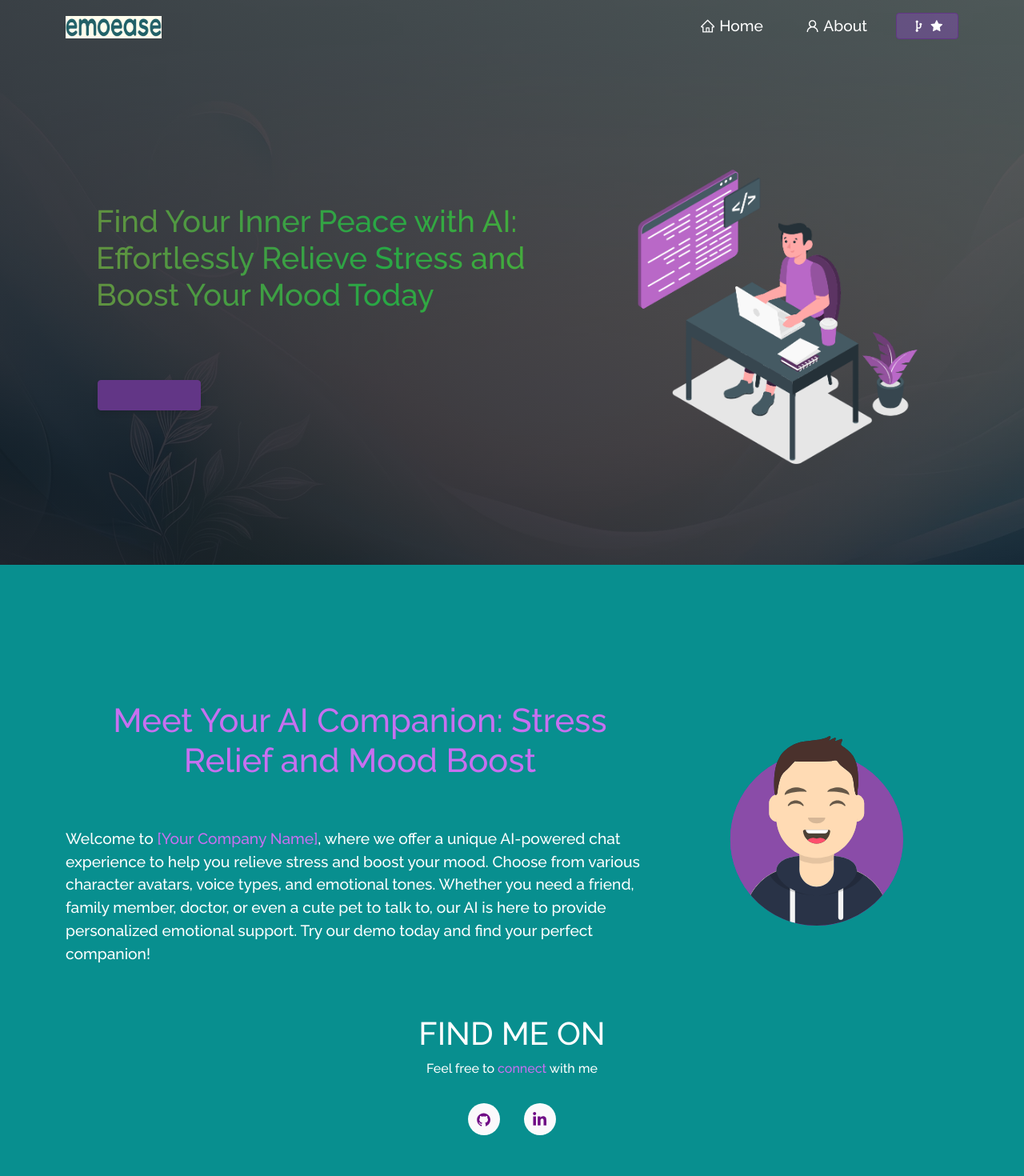
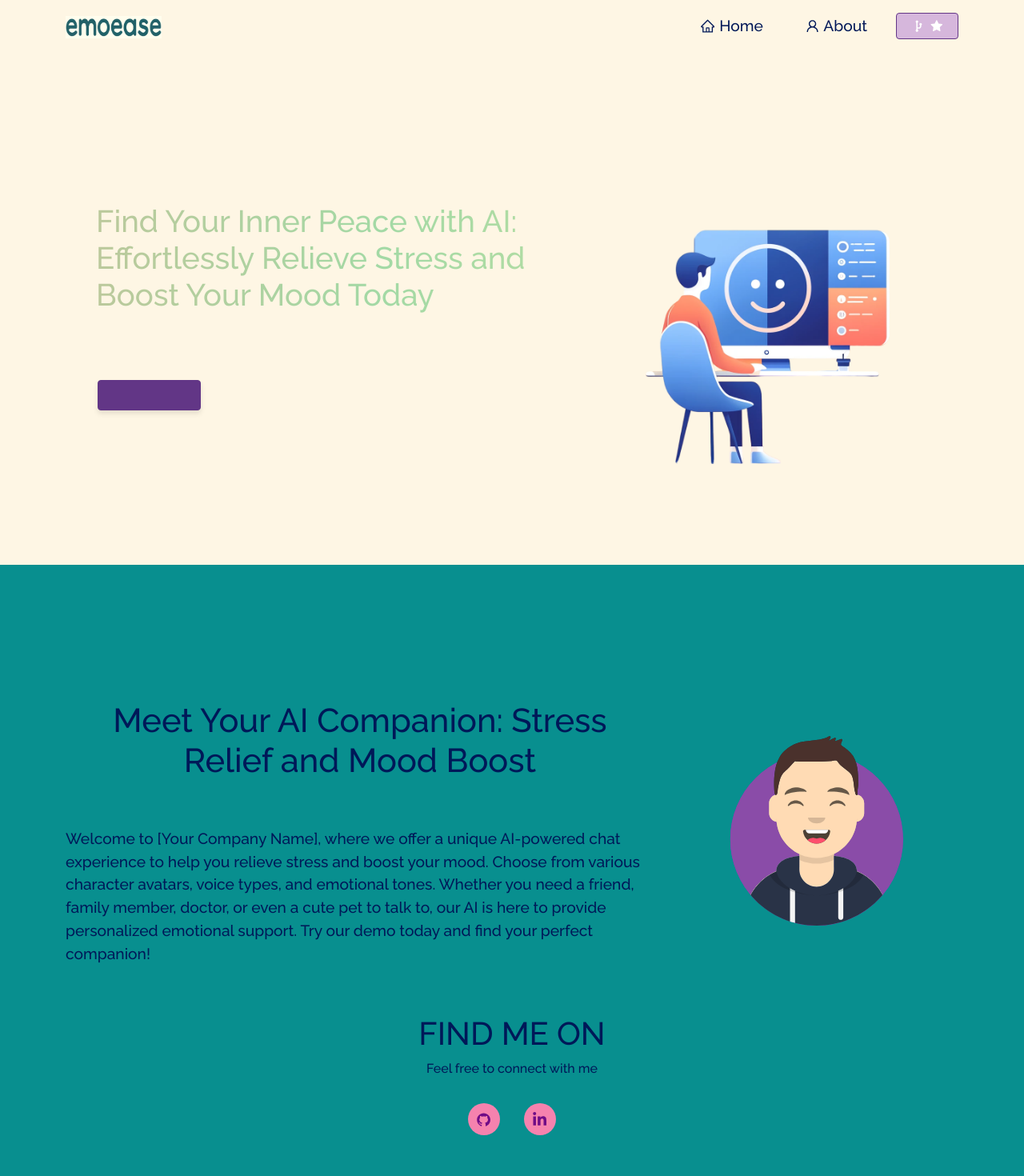
Before and after one commit to DavidShan40/EmoEase_AI_Front_End, a React (Create React App) app: page / in a window 1280 px wide. Shown: the top 1470 px of the page at 80% size. Built offline with nearby package versions, Linux system fonts and the light colour scheme.

Commit message:
Modify color and photos

```diff
--- a/src/App.css
+++ b/src/App.css
@@ -45,8 +45,8 @@
 
 /* 设置卡片视图的样式 */
 .quote-card-view {
-  background-color: #f8f9fa;
-  color: #088F8F;
+  background-color: #f582ae;
+  color: #f582ae;
   padding: 20px;
   border-radius: 10px;
   margin: 20px;
@@ -80,7 +80,7 @@ img.img-fluid {
 
 /* 自定义按钮样式 */
 .demo-button {
-  background-color: #6f42c1; /* 按钮背景色，使用紫色 */
+  background-color: #f7a7c6; /* 按钮背景色，使用紫色 */
   color: white; /* 按钮文本颜色 */
   border: none; /* 移除边框 */
   padding: 15px 30px; /* 内边距 */
@@ -92,11 +92,11 @@ img.img-fluid {
 }
 
 .demo-button:hover {
-  background-color: #5a3498; /* 悬停时背景色 */
+  background-color: #f582ae; /* 悬停时背景色 */
   transform: translateY(-2px); /* 悬停时轻微上移 */
 }
 
 .demo-button:active {
-  background-color: #4a2781; /* 点击时背景色 */
+  background-color: #f582ae; /* 点击时背景色 */
   transform: translateY(0); /* 点击时复位 */
 }
--- a/src/components/Home/Home.js
+++ b/src/components/Home/Home.js
@@ -1,7 +1,7 @@
 import React from "react";
 import { Container, Row, Col, Button } from "react-bootstrap";
 import { useNavigate } from "react-router-dom";
-import homeLogo from "../../Assets/home-main.svg";
+import homeLogo from "../../Assets/EmoEase_AI_Main_Page_Image.png";
 import Home2 from "./Home2";
 
 function Home() {
--- a/src/components/Home/Home2.js
+++ b/src/components/Home/Home2.js
@@ -37,7 +37,7 @@ function Home2() {
             <ul className="home-about-social-links">
               <li className="social-icons">
                 <a
-                  href="https://github.com/soumyajit4419"
+                  href="https://github.com/DavidShan40"
                   target="_blank"
                   rel="noreferrer"
                   className="icon-colour  home-social-icons"
@@ -47,7 +47,7 @@ function Home2() {
               </li>
               <li className="social-icons">
                 <a
-                  href="https://www.linkedin.com/in/soumyajit4419/"
+                  href="https://www.linkedin.com/in/taoshan88/"
                   target="_blank"
                   rel="noreferrer"
                   className="icon-colour  home-social-icons"
--- a/src/style.css
+++ b/src/style.css
@@ -11,7 +11,7 @@ html {
     rgba(12, 10, 22, 0.863)
   );
 
-  --imp-text-color: #c770f0;
+  --imp-text-color: #001858;
 }
 
 .purple {
@@ -60,15 +60,15 @@ button:focus {
   background: #2d1950;
 }
 
-/* Handle */
+/* Handle 右侧*/
 ::-webkit-scrollbar-thumb {
-  background: rgba(178, 121, 216, 0.959);
+  background: #f9b3ce;
   border-radius: 12px;
 }
 
 /* Handle on hover */
 ::-webkit-scrollbar-thumb:hover {
-  background: rgba(222, 130, 235, 0.911);
+  background: #f582ae;
   border-radius: 12px;
 }
 
@@ -76,7 +76,7 @@ button:focus {
 /* Navbar Section  */
 /* --------- */
 .sticky {
-  background-color: #1b1a2ea9 !important;
+  background-color: #fef6e4 !important;
   transition: all 0.3s ease-out 0s !important;
   box-shadow: 0px 10px 10px 0px rgba(9, 5, 29, 0.171) !important;
   backdrop-filter: blur(15px) !important;
@@ -97,7 +97,7 @@ button:focus {
 
 .navbar-toggler span {
   display: block !important;
-  background-color: #be50f4 !important;
+  background-color: #f582ae !important;
   height: 4px !important;
   width: 27px !important;
   margin-top: 5px !important;
@@ -160,7 +160,7 @@ button:focus {
 }
 
 .navbar-nav .nav-link {
-  color: white !important;
+  color: #001858 !important; /*home, about 字体颜色*/
   padding-right: 1rem !important;
   padding-left: 1rem !important;
 }
@@ -194,7 +194,7 @@ button:focus {
   height: 5px;
   width: 0;
   border-radius: 16px;
-  background: #c95bf5;
+  background: #f582ae;
   bottom: 1px;
   left: 0;
   z-index: -1;
@@ -263,7 +263,7 @@ button:focus {
 .home-header {
   padding-top: 80px !important;
   font-weight: bold;
-  background: linear-gradient(270deg, #007BFF, #FFC107, #28A745, #FF5733);
+  background: linear-gradient(270deg, #80BFFF, #FFEC99, #A3D9A5, #FF9B80); /* 淡化颜色*/
   background-size: 600% 600%;
   -webkit-background-clip: text;
   -webkit-text-fill-color: transparent;
@@ -272,7 +272,7 @@ button:focus {
 }
 
 .demo-button {
-  background-color: #007BFF; /* 蓝色背景 */
+  background-color: #001858; /* 蓝色背景 */
   border: none;
   color: white; /* 白色文字 */
   font-size: 1.5em; /* 增大字体 */
@@ -299,8 +299,8 @@ button:focus {
 .home-section {
   position: relative;
   z-index: -1;
-  background-color: #E0F7FA;
-  background-image: var(--image-gradient), url(./Assets/home-bg.png);
+  background-color: #fef6e4;
+  /* background-image: var(--image-gradient), url(./Assets/home-bg.png); */
   background-position: top center;
   background-repeat: no-repeat;
   padding-bottom: 30px !important;
@@ -332,17 +332,17 @@ button:focus {
 }
 
 .main-name {
-  color: #cd5ff8;
+  color: #001858;
 }
 
 .Typewriter__wrapper {
   font-size: 2.2em !important;
-  color: #be6adf !important;
+  color: #001858 !important;
   font-weight: 600 !important;
 }
 .Typewriter__cursor {
   font-size: 2.4em !important;
-  color: #b562d6 !important;
+  color: #001858 !important;
 }
 
 @media (max-width: 767px) {
@@ -375,7 +375,7 @@ button:focus {
 }
 
 .home-about-description {
-  color: white !important;
+  color: #001858 !important;
   padding-top: 100px !important;
   padding-bottom: 20px !important;
   text-align: center;
@@ -390,7 +390,7 @@ button:focus {
 .home-about-social {
   text-align: center !important;
   padding-top: 25px;
-  color: white !important;
+  color: #001858 !important;
 }
 
 .home-about-social-links {
@@ -409,7 +409,7 @@ button:focus {
   text-align: center !important;
   font-size: 1.2em !important;
   line-height: 2em !important;
-  background: rgba(255, 255, 255, 0.972) !important;
+  background: #f582ae !important;
   border-radius: 50% !important;
   transition: 0.5s !important;
 }
@@ -422,7 +422,7 @@ button:focus {
   width: 100%;
   height: 100%;
   border-radius: 50%;
-  background: #68187a;
+  background: #87209e;
   transition: 0.5s;
   transform: scale(0.9);
   z-index: -1;
@@ -430,7 +430,7 @@ button:focus {
 
 .home-social-icons:hover::before {
   transform: scale(1.1);
-  box-shadow: 0 0 15px #801f95;
+  box-shadow: 0 0 15px #87209e;
 }
 
 .home-social-icons:hover {
```
Also changed, not shown: src/Assets/EmoEase_AI_Main_Page_Image.png (added).
